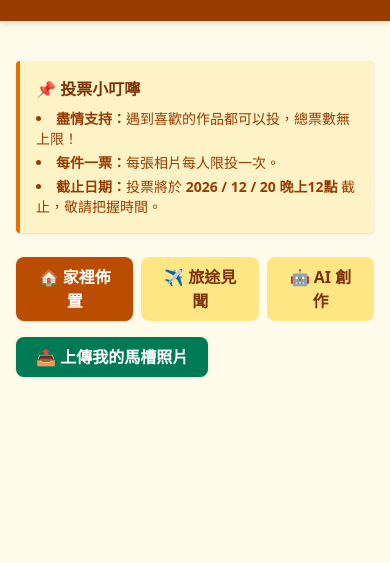
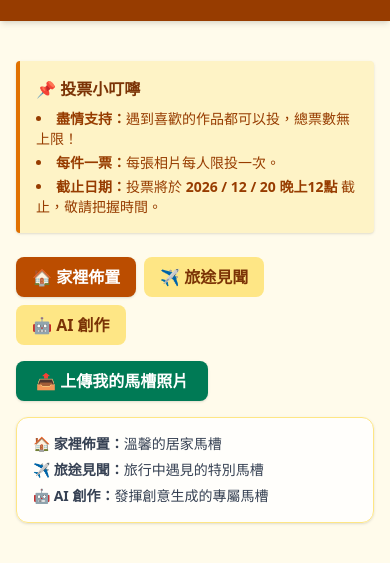
Before and after one commit to dorinewei/manger, a plain HTML site: page index.html in a window 390 px wide. Shown: the part 131-694 px from the top of the page. Drawn offline with nearby package versions, Linux system fonts and the light colour scheme; no server answers.

Commit message:
Refactor HTML structure and improve layout

```diff
--- a/index.html
+++ b/index.html
@@ -25,13 +25,22 @@
         </div>
 
         <!-- 分類導覽與上傳按鈕 -->
-        <div class="flex flex-wrap justify-between items-center mb-6 gap-4">
-            <div class="flex gap-2">
+        <div class="flex flex-wrap justify-between items-center mb-4 gap-4">
+            <div class="flex flex-wrap gap-2">
                 <button onclick="switchTab('home')" id="btn-home" class="px-4 py-2 rounded-lg font-bold bg-amber-700 text-white shadow">🏠 家裡佈置</button>
                 <button onclick="switchTab('travel')" id="btn-travel" class="px-4 py-2 rounded-lg font-bold bg-amber-200 text-amber-900">✈️ 旅途見聞</button>
                 <button onclick="switchTab('ai')" id="btn-ai" class="px-4 py-2 rounded-lg font-bold bg-amber-200 text-amber-900">🤖 AI 創作</button>
             </div>
             <button onclick="openUploadModal()" class="bg-emerald-700 hover:bg-emerald-800 text-white px-5 py-2 rounded-lg font-bold shadow">📤 上傳我的馬槽照片</button>
+        </div>
+
+        <!-- 3個類別說明 -->
+        <div class="bg-white/80 border border-amber-200 rounded-xl p-4 mb-6 shadow-sm">
+            <ul class="space-y-1.5 text-sm sm:text-base text-gray-700">
+                <li>🏠 <strong>家裡佈置：</strong>溫馨的居家馬槽</li>
+                <li>✈️ <strong>旅途見聞：</strong>旅行中遇見的特別馬槽</li>
+                <li>🤖 <strong>AI 創作：</strong>發揮創意生成的專屬馬槽</li>
+            </ul>
         </div>
 
         <!-- 照片展示網格 -->
@@ -134,7 +143,6 @@
             const reversedPhotos = [...filtered].reverse();
 
             grid.innerHTML = reversedPhotos.map(p => {
-                // 根據是否截止，決定按鈕的樣式與功能
                 let voteButton = '';
                 if (isVotingClosed) {
                     voteButton = `<button disabled class="bg-gray-400 text-white px-4 py-1.5 rounded-lg text-sm font-bold shadow cursor-not-allowed">投票已截止</button>`;
```
